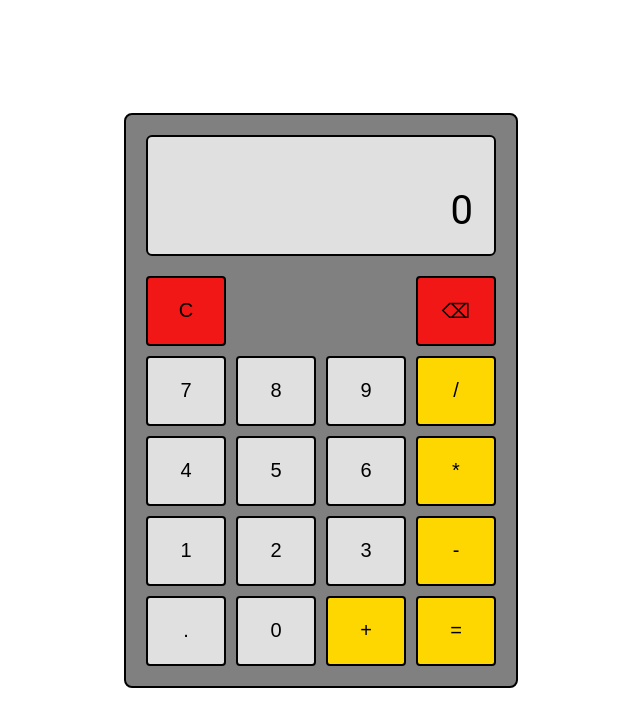
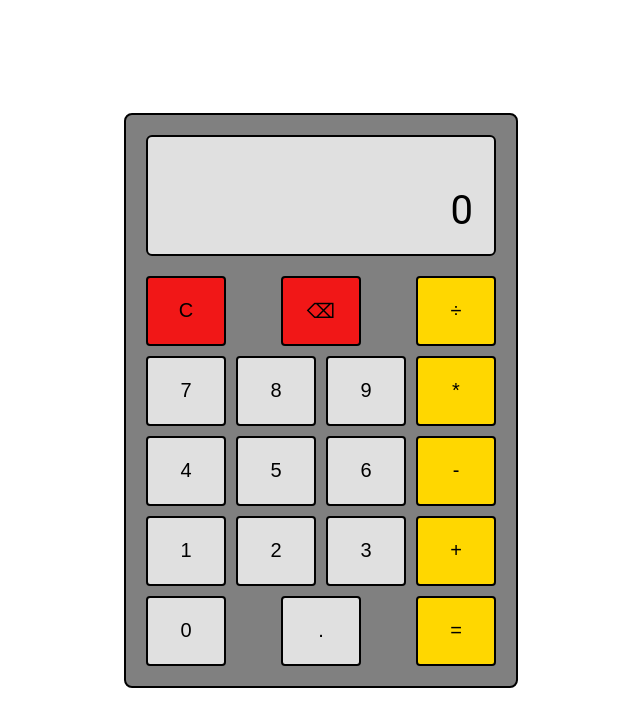
Before and after one commit to Estercade/Calculator, a plain HTML site: page index.html in a window 1280 px wide. Shown: the whole page, without its empty margins (319-959 px from the left). Drawn offline with Linux system fonts and the light colour scheme.

Commit message:
Rearrange button layout, add divide symbol

```diff
--- a/index.html
+++ b/index.html
@@ -17,29 +17,29 @@
                 <div class="row1">
                     <button id="clearBtn">C</button>
                     <button id="backspaceBtn">⌫</button>
+                    <button class="operatorBtn" id="divide">÷</button>
                 </div>
                 <div class="row2">
                     <button class="numberBtn" id="seven">7</button>
                     <button class="numberBtn" id="eight">8</button>
                     <button class="numberBtn" id="nine">9</button>
-                    <button class="operatorBtn" id="divide">/</button>
+                    <button class="operatorBtn" id="multiply">*</button>
                 </div>
                 <div class="row3">
                     <button class="numberBtn" id="four">4</button>
                     <button class="numberBtn" id="five">5</button>
                     <button class="numberBtn" id="six">6</button>
-                    <button class="operatorBtn" id="multiply">*</button>
+                    <button class="operatorBtn" id="subtract">-</button>
                 </div>
                 <div class="row4">
                     <button class="numberBtn" id="one">1</button>
                     <button class="numberBtn" id="two">2</button>
                     <button class="numberBtn" id="three">3</button>
-                    <button class="operatorBtn" id="subtract">-</button>
+                    <button class="operatorBtn" id="add">+</button>
                 </div>
                 <div class="row5">
+                    <button class="numberBtn" id="zero">0</button>
                     <button class="decimalBtn" id="decimal">.</button>
-                    <button class="numberBtn" id="zero">0</button>
-                    <button class="operatorBtn" id="add">+</button>
                     <button class="equalBtn" id="equal">=</button>
                 </div>
             </div>
```
